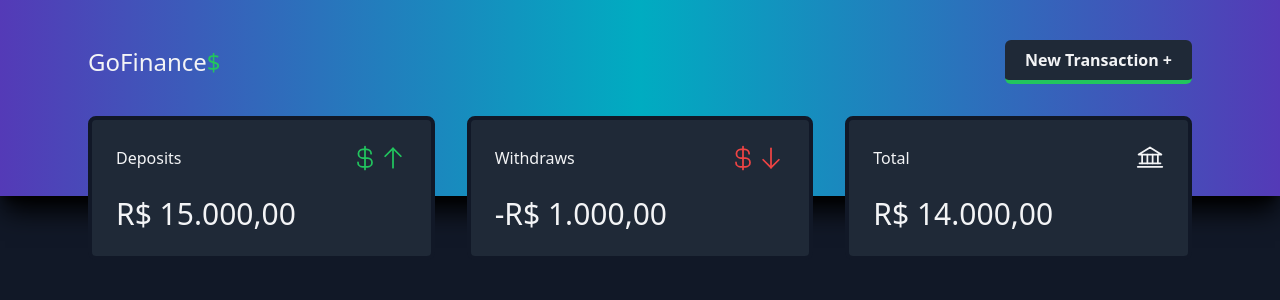
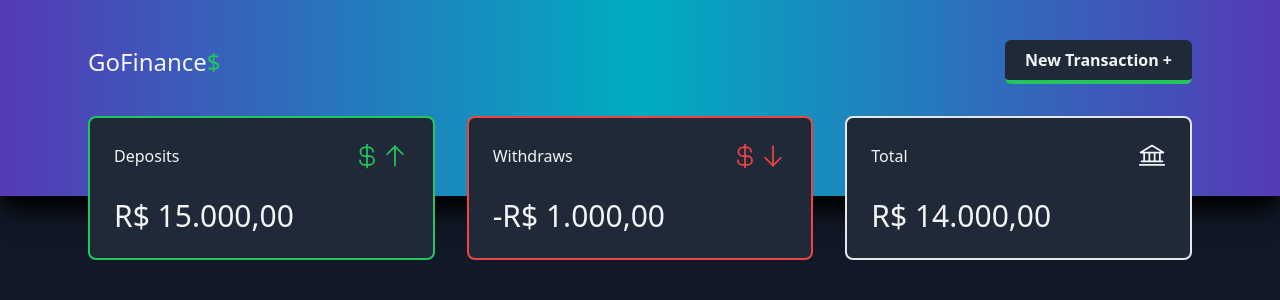
Before and after one commit to KaioMarxDEV/gofinance, a React (Vite) app in the folder web/: page /home in a window 1280 px wide. Shown: the top 300 px of the page. Built offline with nearby package versions, Linux system fonts and the light colour scheme.

Commit message:
fix: enhance cards board

```diff
--- a/web/src/components/Banner/index.tsx
+++ b/web/src/components/Banner/index.tsx
@@ -4,7 +4,7 @@ export function Banner() {
   return (
     <div className="w-full">
       <div className="relative -top-20 max-w-6xl px-6 mx-auto flex flex-row items-center justify-between">
-        <div className="bg-gray-800 flex flex-col justify-between transition-all ease-in delay-75 duration-200 hover:-translate-y-1 border-4 border-gray-900 hover:border-green-500 h-36 p-6 rounded-lg w-full">
+        <div className="bg-gray-800 flex flex-col justify-between transition-all ease-in delay-75 duration-200 hover:-translate-y-1 border-2 border-green-500 h-36 p-6 rounded-lg w-full">
           <header className="flex flex-row justify-between items-center">
             <span className="text-bold text-base">Deposits</span>
             <div className="flex flex-row">
@@ -16,7 +16,7 @@ export function Banner() {
             <span className="text-3xl">R$ 15.000,00</span>
           </div>
         </div>
-        <div className="bg-gray-800 flex flex-col justify-between transition-all ease-in delay-75 duration-200 hover:-translate-y-1 border-4 border-gray-900 hover:border-red-500 h-36 p-6 rounded-lg mx-8 w-full">
+        <div className="bg-gray-800 flex flex-col justify-between transition-all ease-in delay-75 duration-200 hover:-translate-y-1 border-2 border-red-500 h-36 p-6 rounded-lg mx-8 w-full">
           <header className="flex flex-row justify-between items-center">
             <span className="text-bold text-base">Withdraws</span>
             <div className="flex flex-row">
@@ -28,7 +28,7 @@ export function Banner() {
             <span className="text-3xl">-R$ 1.000,00</span>
           </div>
         </div>
-        <div className="bg-gray-800 flex flex-col justify-between transition-all ease-in delay-75 duration-200 hover:-translate-y-1 hover:border-white border-4 border-gray-900 h-36 p-6 rounded-lg w-full">
+        <div className="bg-gray-800 flex flex-col justify-between transition-all ease-in delay-75 duration-200 hover:-translate-y-1  border-2 h-36 p-6 rounded-lg w-full">
           <div className="flex flex-row justify-between items-center">
             <span>Total</span>
             <Bank size={28} />
```
